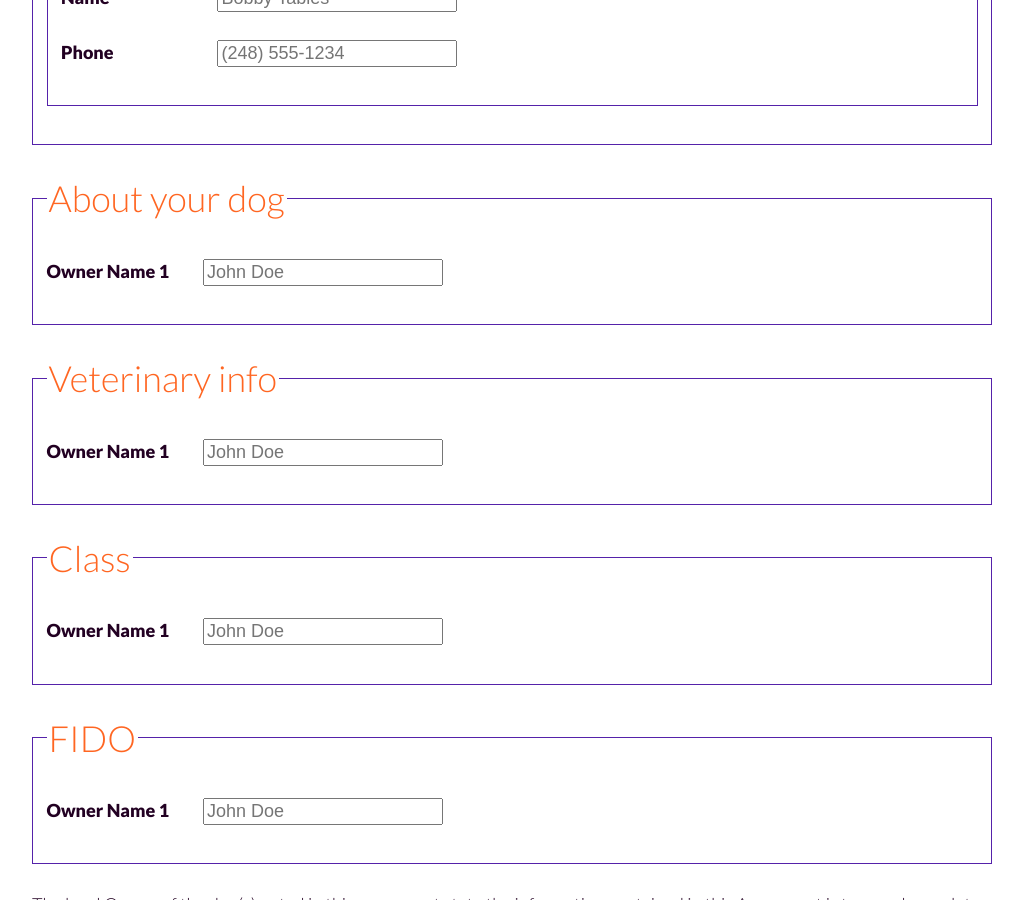
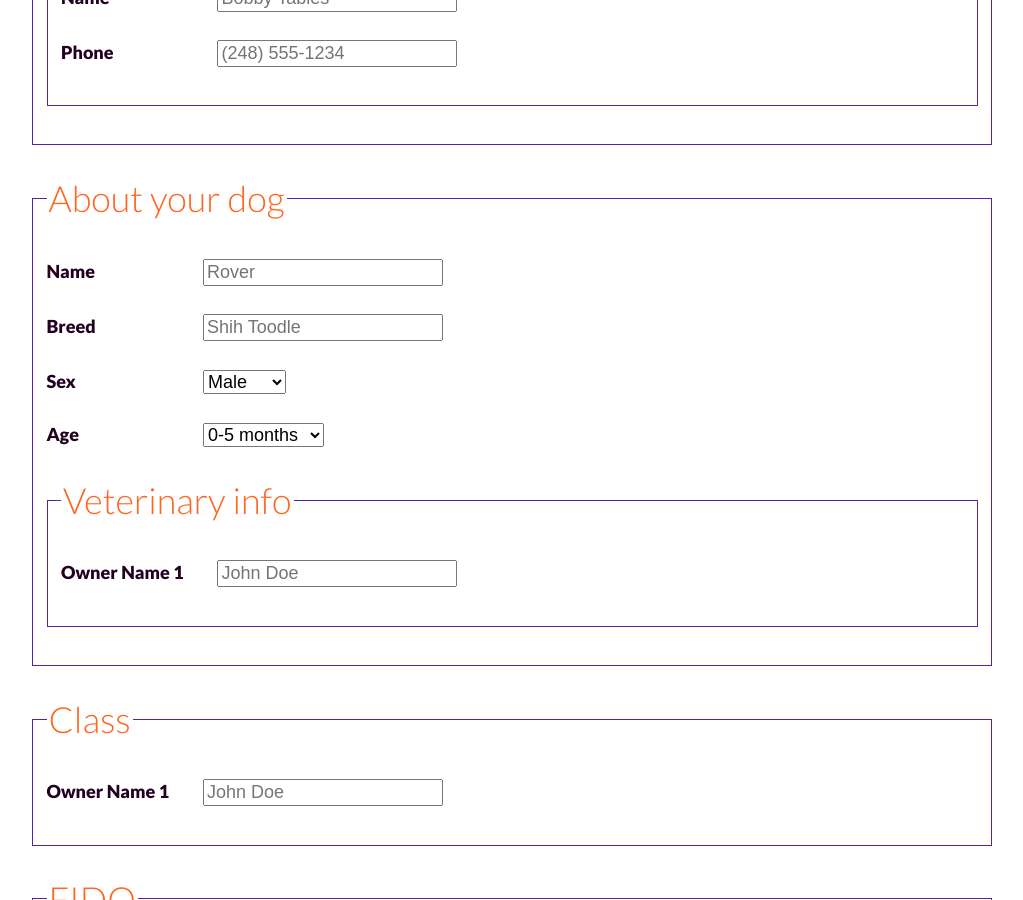
Before and after one commit to fidodogtraining/fidodogtraining.github.io, a Jekyll site: the page built from _autopages/agreement-form.html, in a window 1280 px wide and 900 px high, scrolled down 1044 px. Shown: the whole window, without its empty margins (128-1151 px from the left). Built offline with Jekyll 4.4.1, drawn with Linux system fonts in a browser that asks for light colours; Markdown is read by kramdown in place of the engine named in the settings.

Commit message:
More agreement form tweaks

```diff
--- a/_autopages/agreement-form.html
+++ b/_autopages/agreement-form.html
@@ -11,7 +11,7 @@ Group Class Customer Agreement<br /><br />
   <fieldset><legend>About you</legend>
     <div class="form-item">
       <label for="OwnerName1">Owner Name 1</label>
-      <input type="text" id="ownerName1" name="ownerName1" placeholder="John Doe" />
+      <input type="text" id="ownerName1" name="ownerName1" placeholder="John Doe" required />
     </div>
     <div class="form-item">
       <label for="ownerName2">Owner Name 2</label>
@@ -19,7 +19,7 @@ Group Class Customer Agreement<br /><br />
     </div>
     <div class="form-item">
       <label for="_replyto">Your email</label>
-      <input type="email" id="_replyto" name="_replyto" placeholder="johndoe@example.com" />
+      <input type="email" id="_replyto" name="_replyto" placeholder="johndoe@example.com" required />
     </div>
     <div class="form-item">
       <label for="homephone">Home phone</label>
@@ -59,17 +59,56 @@ Group Class Customer Agreement<br /><br />
 
   <fieldset><legend>About your dog</legend>
     <div class="form-item">
-      <label for="ownerName1">Owner Name 1</label>
-      <input type="text" id="ownerName1" name="ownerName1" placeholder="John Doe" />
+      <label for="dogName">Name</label>
+      <input type="text" id="dogName" name="dogName" placeholder="Rover" />
     </div>
+    <div class="form-item">
+      <label for="breed">Breed</label>
+      <input type="text" id="breed" name="breed" placeholder="Shih Toodle" />
+    </div>
+    <div class="form-item">
+      <label for="sex">Sex</label>
+      <select id="sex" name="sex">
+        <option value="male">Male</option>
+        <option value="female">Female</option>
+      </select>
+    </div>
+    <div class="form-item">
+      <label for="age">Age</label>
+      <select id="age" name="age">
+        <option value="0-5mo">0-5 months</option>
+        <option value="6-11mo">6-11 months</option>
+        <option value="1">1 year</option>
+        <option value="2">2 years</option>
+        <option value="3">3 years</option>
+        <option value="4">4 years</option>
+        <option value="5">5 years</option>
+        <option value="6">6 years</option>
+        <option value="7">7 years</option>
+        <option value="8">8 years</option>
+        <option value="9">9 years</option>
+        <option value="10">10 years</option>
+        <option value="11">11 years</option>
+        <option value="12">12 years</option>
+        <option value="13">13 years</option>
+        <option value="14">14 years</option>
+        <option value="15">15 years</option>
+        <option value="16">16 years</option>
+        <option value="17">17 years</option>
+        <option value="18">18 years</option>
+        <option value="19">19 years</option>
+        <option value="20">20 years</option>
+      </select>
+    </div>
+    <fieldset><legend>Veterinary info</legend>
+      <div class="form-item">
+        <label for="ownerName1">Owner Name 1</label>
+        <input type="text" id="ownerName1" name="ownerName1" placeholder="John Doe" />
+      </div>
+    </fieldset>
   </fieldset>
 
-  <fieldset><legend>Veterinary info</legend>
-    <div class="form-item">
-      <label for="ownerName1">Owner Name 1</label>
-      <input type="text" id="ownerName1" name="ownerName1" placeholder="John Doe" />
-    </div>
-  </fieldset>
+
 
   <fieldset><legend>Class</legend>
     <div class="form-item">
@@ -99,7 +138,7 @@ Group Class Customer Agreement<br /><br />
   <input type="hidden" name="_subject" value="Group Class Owner Agreement" />
   <div class="form-item">
       <label for="ownerName1">Owner 1 Agree</label>
-      <input type="checkbox" id="ownerAgree1" name="ownerAgree1" />
+      <input type="checkbox" id="ownerAgree1" name="ownerAgree1" required />
       <div class="description">Owner 1 listed above agrees to all terms and conditions
       listed on this webpage.</div>
     </div>
```
